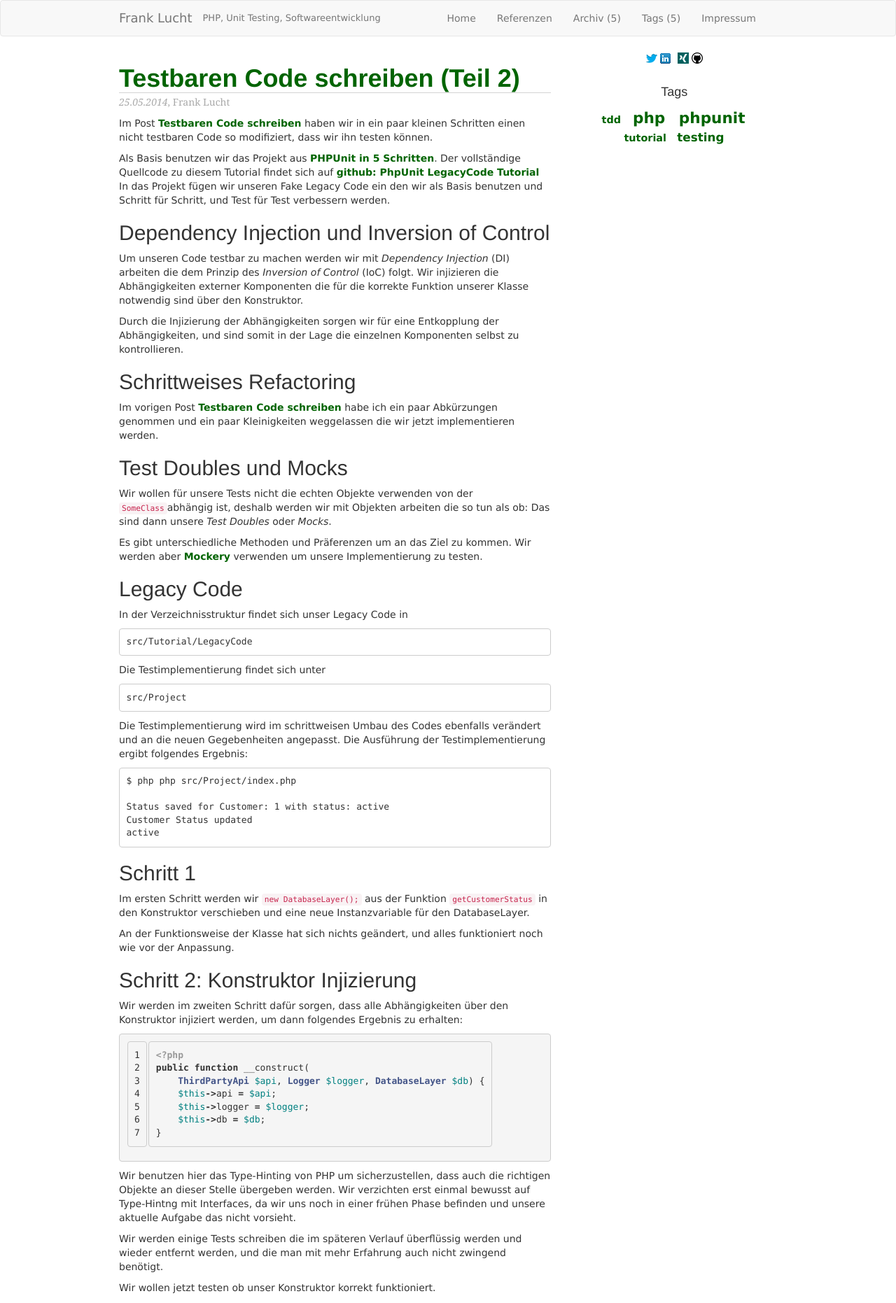
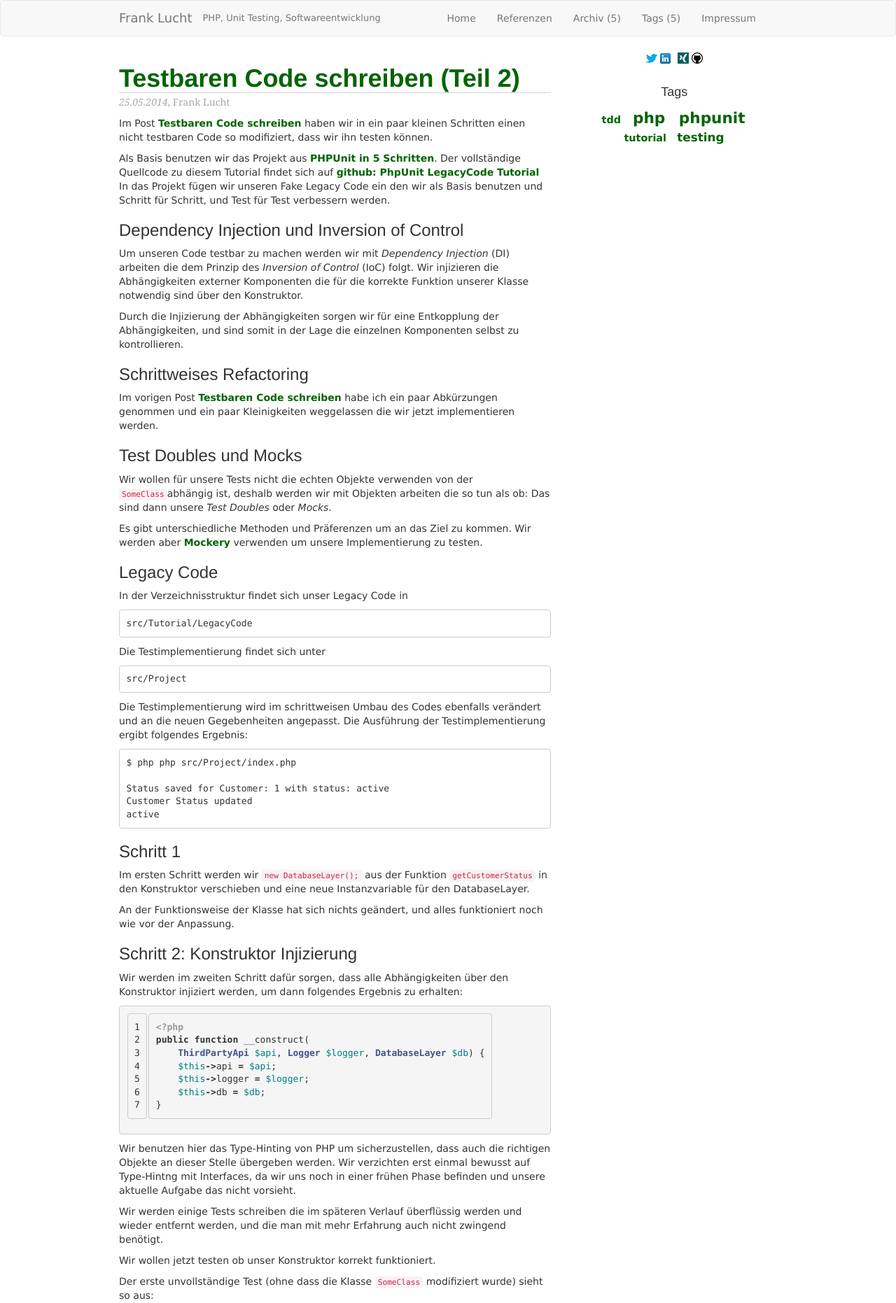
Before and after one commit to Digigoodz/digigoodz.github.io, a Jekyll site: the page built from index.html, in a window 1280 px wide. Shown: the top 1862 px of the page at 70% size. Built offline with Jekyll 4.4.1, drawn with Linux system fonts in a browser that asks for light colours; Markdown is read by kramdown in place of the engine named in the settings; the list of posts is cut into pages by our own code; comment, search, counter and statistics services are not loaded.

Commit message:
introduced new sizes for h1/h2 in post and teaser

```diff
--- a/assets/css/custom.css
+++ b/assets/css/custom.css
@@ -159,3 +159,10 @@
     margin-top: 1em;
     margin-bottom: 0;
 }
+
+.teaser h1 {
+    font-size: large;
+}
+.post h2 {
+    font-size: x-large;
+}
```
